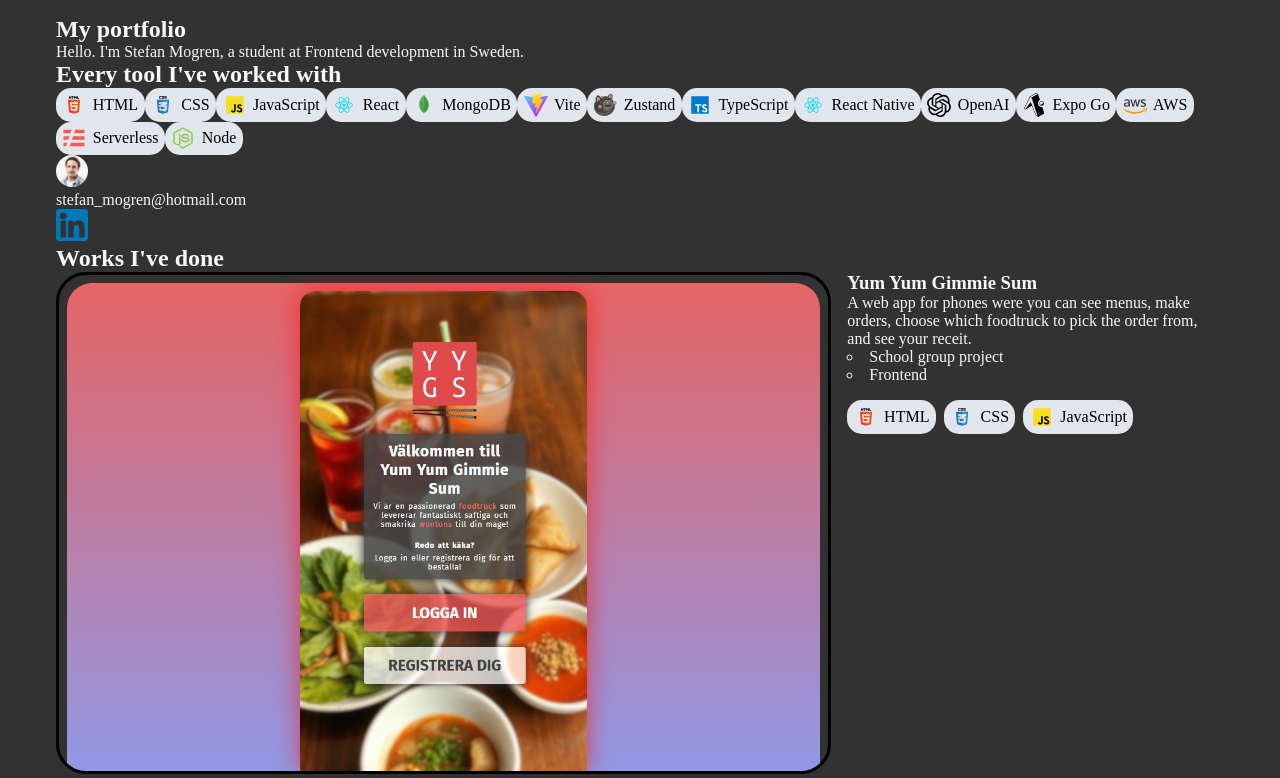
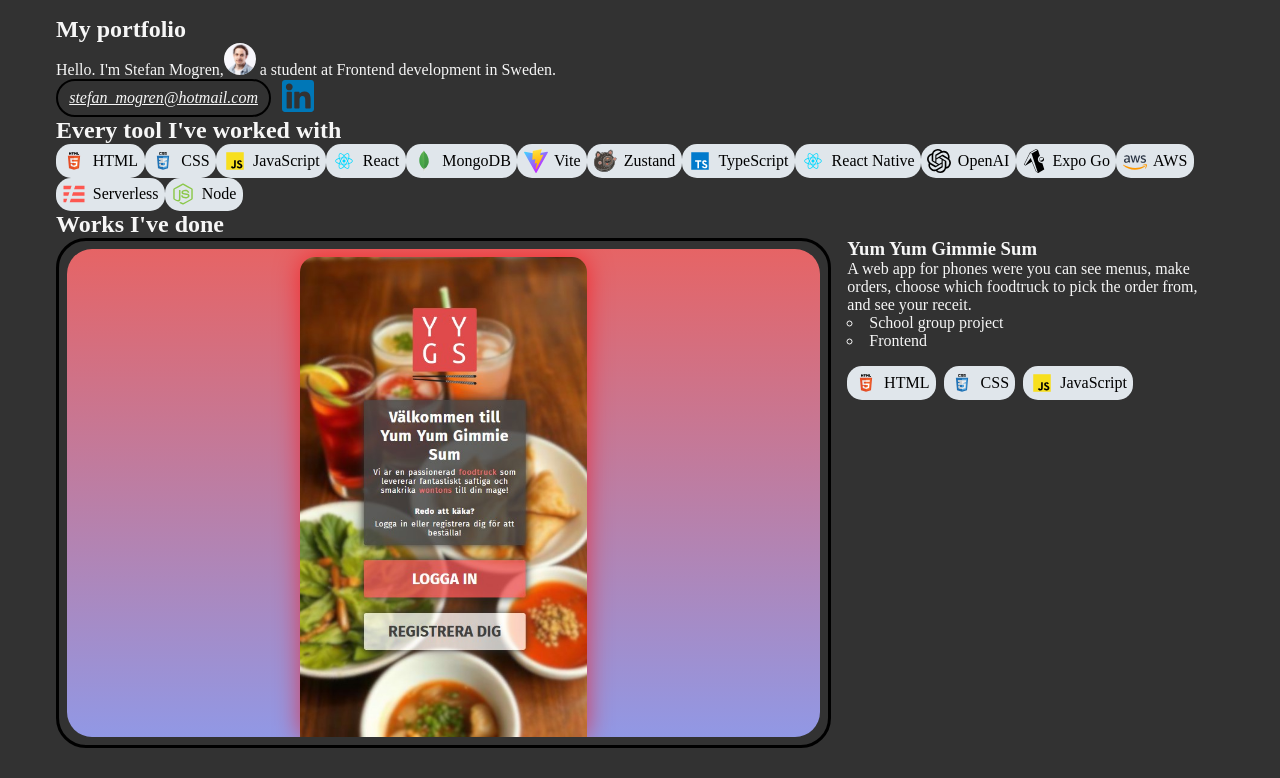
Before and after one commit to StefanMogren/portfolio-stefan-mogren, a React (Vite) app in the folder portfolio-app/: page / in a window 1280 px wide. Shown: the top 778 px of the page. Built offline with nearby package versions, Linux system fonts and the light colour scheme.

Commit message:
Added text about me, created ContactInfo.jsx

```diff
--- /dev/null
+++ b/portfolio-app/src/components/ContactInfo/ContactInfo.jsx
@@ -0,0 +1,17 @@
+import "./contactInfo.css";
+import LinkedIn from "../../components/LinkedIn/LinkedIn.jsx";
+
+function ContactInfo() {
+	return (
+		<address className='contact-info'>
+			<a
+				className='contact-info__email'
+				href='mailto:stefan_mogren@hotmail.com'>
+				stefan_mogren@hotmail.com
+			</a>
+			<LinkedIn />
+		</address>
+	);
+}
+
+export default ContactInfo;
--- /dev/null
+++ b/portfolio-app/src/components/ContactInfo/contactInfo.css
@@ -0,0 +1,12 @@
+.contact-info {
+	display: flex;
+	flex-direction: row;
+	align-items: center;
+	gap: 0.7rem;
+}
+
+.contact-info__email {
+	padding: 0.5rem 0.7rem;
+	border: 2px solid black;
+	border-radius: 50px;
+}
--- a/portfolio-app/src/components/Project/project.css
+++ b/portfolio-app/src/components/Project/project.css
@@ -8,7 +8,7 @@
 	flex: 2;
 	border: 3px solid black;
 	border-radius: 30px;
-	padding: 0.5rem 0.5rem 0rem;
+	padding: 0.5rem;
 	overflow: hidden;
 }
 
@@ -18,8 +18,9 @@
 	display: flex;
 	justify-content: center;
 	align-items: flex-end;
-	border-radius: 25px 25px 0 0;
+	border-radius: 25px;
 	background: linear-gradient(#e66465, #9198e5);
+	overflow: hidden;
 }
 
 .project__img-wrapper {
--- a/portfolio-app/src/pages/HomePage/HomePage.jsx
+++ b/portfolio-app/src/pages/HomePage/HomePage.jsx
@@ -6,19 +6,29 @@ import Project from "../../components/Project/Project.jsx";
 import { Link } from "react-router-dom";
 import { toolsData } from "../../data/toolsData.js";
 import Tool from "../../components/Tool/Tool.jsx";
-import LinkedIn from "../../components/LinkedIn/LinkedIn.jsx";
+import ContactInfo from "../../components/ContactInfo/ContactInfo.jsx";
 
 function HomePage() {
 	return (
 		<main className='homePage'>
+			{/* ----- Intro ----- */}
 			<h1 className='homePage__title'>My portfolio</h1>
-			<p></p>
-			<p></p>
 			<p>
-				Hello. I'm Stefan Mogren, a student at Frontend development in Sweden.
+				Hello. I'm Stefan Mogren,
+				<img
+					className='homePage__portrait-img'
+					src='/assets/photo.jpg'
+					alt='Portrait of Stefan'
+				/>{" "}
+				a student at Frontend development in Sweden.
 			</p>
-			<section>
-				<h2>Every tool I've worked with</h2>
+			<ContactInfo />
+
+			{/* ----- My Tools ----- */}
+			<section className='homePage__all-tools-container'>
+				<h2 className='homePage__all-tools-title'>
+					Every tool I've worked with
+				</h2>
 				<ul className='homePage__all-tools-list'>
 					{toolsData.map((tool) => (
 						<Tool tool={tool} key={tool} />
@@ -26,13 +36,7 @@ function HomePage() {
 				</ul>
 			</section>
 
-			<img
-				className='homePage__portrait-img'
-				src='/assets/photo.jpg'
-				alt='Portrait of Stefan'
-			/>
-			<p>stefan_mogren@hotmail.com</p>
-			<LinkedIn />
+			{/* ----- Projects ----- */}
 			<section className='homePage__content'>
 				<h2 className='homePage__sub-title'>Works I've done</h2>
 				<ul className='homePage__project-list'>
@@ -41,16 +45,26 @@ function HomePage() {
 					))}
 				</ul>
 			</section>
-			<section>
-				<p>
+
+			{/* ----- About me ----- */}
+			<section className='homePage__about-me'>
+				<p className=''>
 					Hello, I'm Stefan Mogren, a student and aspiring web developer both
 					frontend and backend. I enjoy solving challenges through code, finding
 					solutions to tricky issues and seeing how everything connects in the
-					end.
+					end. Learning new things opens up opportunities for even more
+					possibilities and solutions.
 				</p>
-				<p>When I'm not working, I enjoy writing stories for others to read.</p>
-				<p>Contact me at stefan_mogren@hotmail.com</p>
-				<LinkedIn />
+				<p>
+					When I'm not working, I enjoy writing stories for others to read.
+					Figuring out interesting and dramatic encounters for my characters is
+					fun!
+				</p>
+				<p>I believe in a healthy and balanced lifestyle</p>
+
+				{/* ----- Contact ----- */}
+
+				<ContactInfo />
 			</section>
 		</main>
 	);
```
